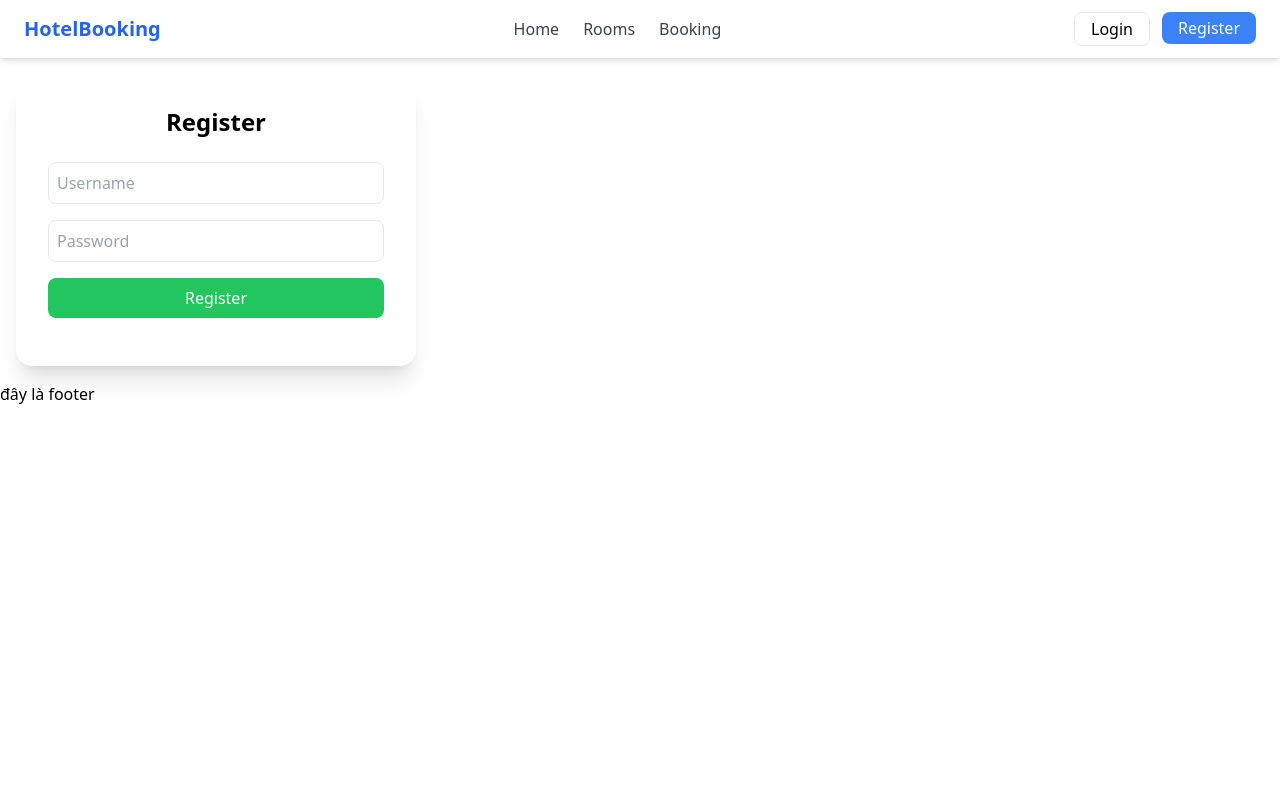
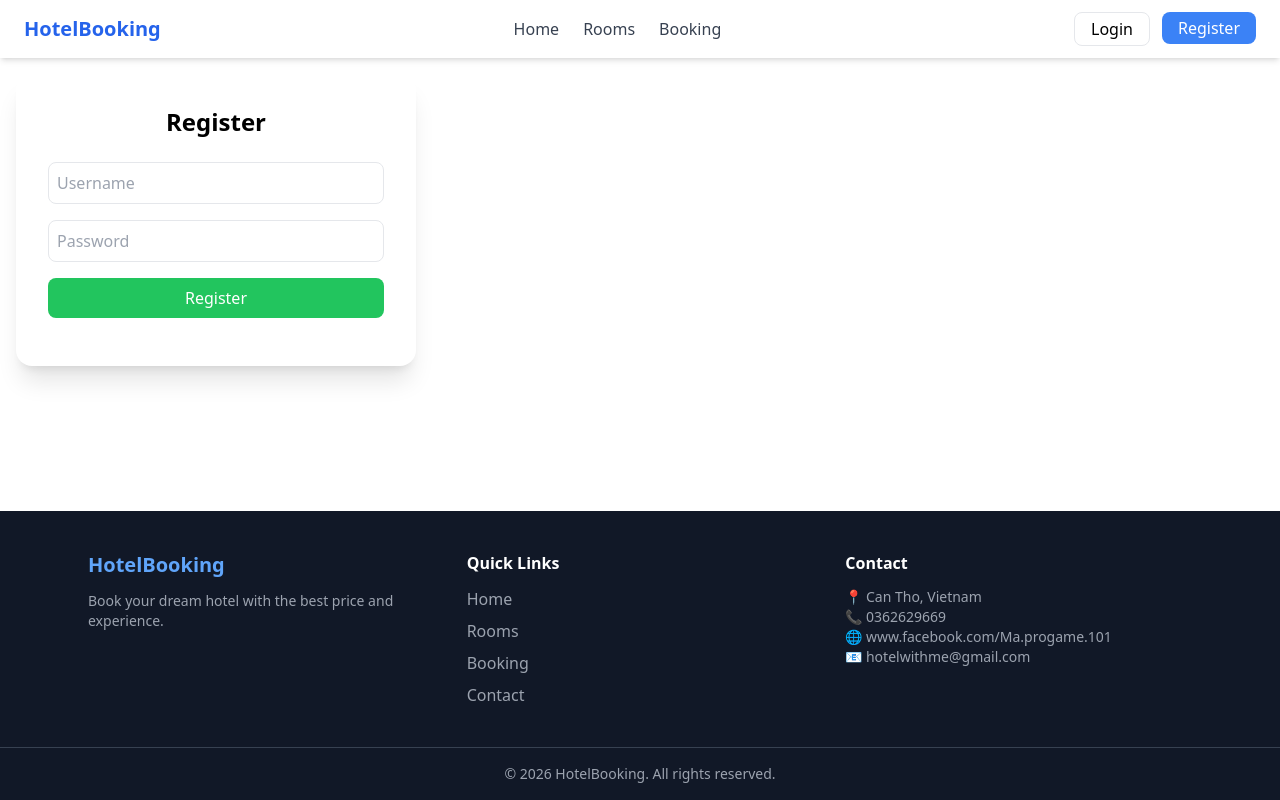
Before and after one commit to khoicoder/Ecormere-FE-Web-React-Hotel-FE, a React (Create React App) app: page /register in a window 1280 px wide. Built offline with nearby package versions, Linux system fonts and the light colour scheme.

Commit message:
khoi- add footer..

```diff
--- a/src/App.js
+++ b/src/App.js
@@ -10,21 +10,28 @@
 
   console.log("App component đã render....");
   return (
+    <div className="min-h-screen flex flex-col">
+      <BrowserRouter>
 
-    <BrowserRouter>
         <Header />
+
         <Suspense fallback={<Loading />}>
-
+    {/*Sử dụng các component được lazy load ở đây --> */}
+          <main className="flex-1">
             <Routes>
               <Route path="/" element={<Home />} />
               <Route path="/login" element={<LoginScreen />} />
               <Route path="/register" element={<RegisterScreen />} />
             </Routes>
+          </main>
 
         </Suspense>
+
         <Footer />
+
       </BrowserRouter>
+    </div>
+  );
 
-  );
 }
 export default App;
--- a/src/components/layout/Footer.jsx
+++ b/src/components/layout/Footer.jsx
@@ -1,5 +1,47 @@
 function Footer() {
-    return <h1> đây là footer </h1>;
+  return (
+    <footer className="bg-gray-900 text-white mt-10">
+
+      {/* Main */}
+      <div className="max-w-6xl mx-auto px-6 py-10 grid grid-cols-1 md:grid-cols-3 gap-8">
+
+        {/* Logo + desc */}
+        <div>
+          <h2 className="text-xl font-bold text-blue-400 mb-3">
+            HotelBooking
+          </h2>
+          <p className="text-gray-400 text-sm">
+            Book your dream hotel with the best price and experience.
+          </p>
+        </div>
+
+        {/* Links */}
+        <div>
+          <h3 className="font-semibold mb-3">Quick Links</h3>
+          <ul className="space-y-2 text-gray-400">
+            <li className="hover:text-white cursor-pointer">Home</li>
+            <li className="hover:text-white cursor-pointer">Rooms</li>
+            <li className="hover:text-white cursor-pointer">Booking</li>
+            <li className="hover:text-white cursor-pointer">Contact</li>
+          </ul>
+        </div>
+
+        {/* Contact */}
+        <div>
+          <h3 className="font-semibold mb-3">Contact</h3>
+          <p className="text-gray-400 text-sm">📍 Can Tho, Vietnam</p>
+          <p className="text-gray-400 text-sm">📞 0362629669</p>
+          <p className="text-gray-400 text-sm">🌐 www.facebook.com/Ma.progame.101</p>
+          <p className="text-gray-400 text-sm">📧 hotelwithme@gmail.com</p>
+        </div>
+      </div>
+
+      {/* Bottom */}
+      <div className="border-t border-gray-700 text-center py-4 text-gray-400 text-sm">
+        © 2026 HotelBooking. All rights reserved.
+      </div>
+    </footer>
+  );
 }
 
 export default Footer;
--- a/src/screens/Home/Home.Detail.jsx
+++ b/src/screens/Home/Home.Detail.jsx
@@ -3,5 +3,8 @@
 
 
 
-    return <h1> đây là dashboard </h1>;
-}
+    return (
+
+        <p>Đây là dashboard</p>
+
+    ) }
```
Lines whose indentation alone changed are shown as unchanged.
